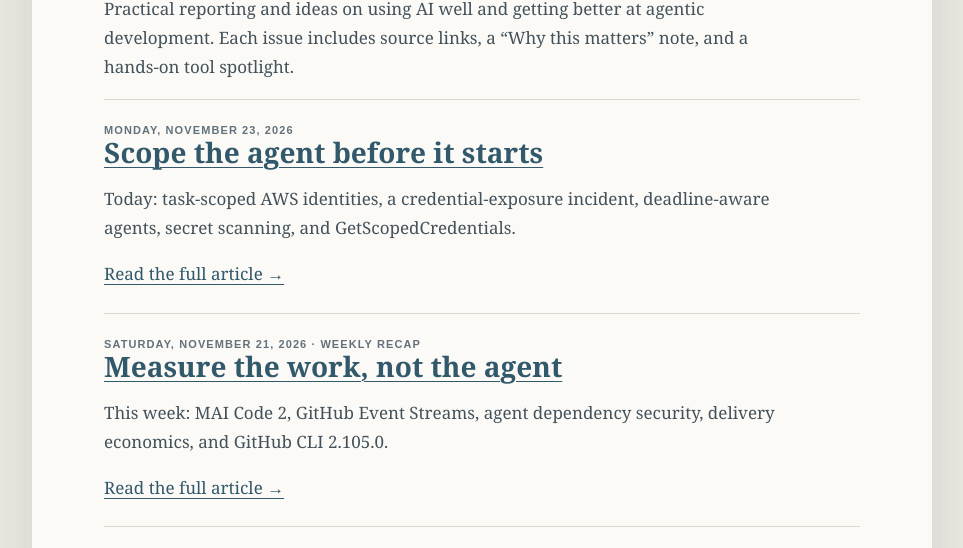
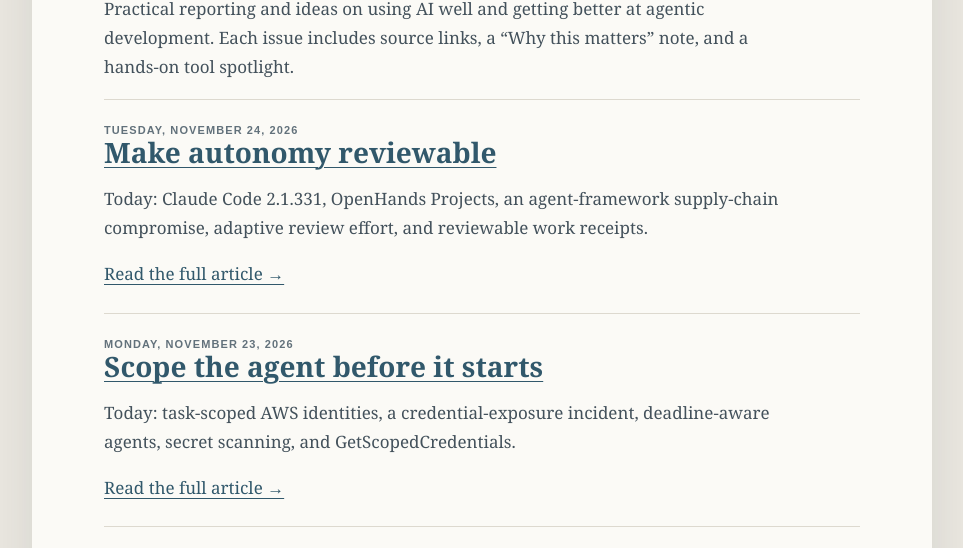
Before and after one commit to bobbygrdn/AI-and-Agentic-Development-Newsletter, a plain HTML site: page site/index.html in a window 1280 px wide. Shown: the part 237-785 px from the top of the page, without its empty margins (158-1121 px from the left). Drawn offline with Linux system fonts and the light colour scheme.

Commit message:
Add November 24, 2026 issue to archive

```diff
--- a/site/index.html
+++ b/site/index.html
@@ -22,6 +22,7 @@
 .theme-toggle:focus-visible{outline:3px solid var(--accent);outline-offset:3px}
 @media(max-width:600px){.topbar{align-items:flex-start}.theme-toggle{padding:7px 10px}}
 </style></head><body><main class="page"><div class="topbar"><div class="eyebrow">Independent newsletter · Daily</div><button class="theme-toggle" id="theme-toggle" type="button" aria-label="Switch to dark mode" aria-pressed="false">Dark mode</button></div><h1>All Things AI Dev Newsletter</h1><p>Practical reporting and ideas on using AI well and getting better at agentic development. Each issue includes source links, a “Why this matters” note, and a hands-on tool spotlight.</p>
+<section class="issue"><div class="date">Tuesday, November 24, 2026</div><h2><a href="./issues/2026-11-24.html">Make autonomy reviewable</a></h2><p>Today: Claude Code 2.1.331, OpenHands Projects, an agent-framework supply-chain compromise, adaptive review effort, and reviewable work receipts.</p><a href="./issues/2026-11-24.html">Read the full article →</a></section>
 <section class="issue"><div class="date">Monday, November 23, 2026</div><h2><a href="./issues/2026-11-23.html">Scope the agent before it starts</a></h2><p>Today: task-scoped AWS identities, a credential-exposure incident, deadline-aware agents, secret scanning, and GetScopedCredentials.</p><a href="./issues/2026-11-23.html">Read the full article →</a></section>
 <section class="issue"><div class="date">Saturday, November 21, 2026 · Weekly recap</div><h2><a href="./issues/2026-11-21-weekly-recap.html">Measure the work, not the agent</a></h2><p>This week: MAI Code 2, GitHub Event Streams, agent dependency security, delivery economics, and GitHub CLI 2.105.0.</p><a href="./issues/2026-11-21-weekly-recap.html">Read the full article →</a></section>
 <section class="issue"><div class="date">Friday, November 20, 2026</div><h2><a href="./issues/2026-11-20.html">Make agent quality repeatable</a></h2><p>Today: Copilot Evals, agent-aware secret scanning, background-work budgets, session-aware infrastructure, and explicit MCP identities.</p><a href="./issues/2026-11-20.html">Read the full article →</a></section>
```
